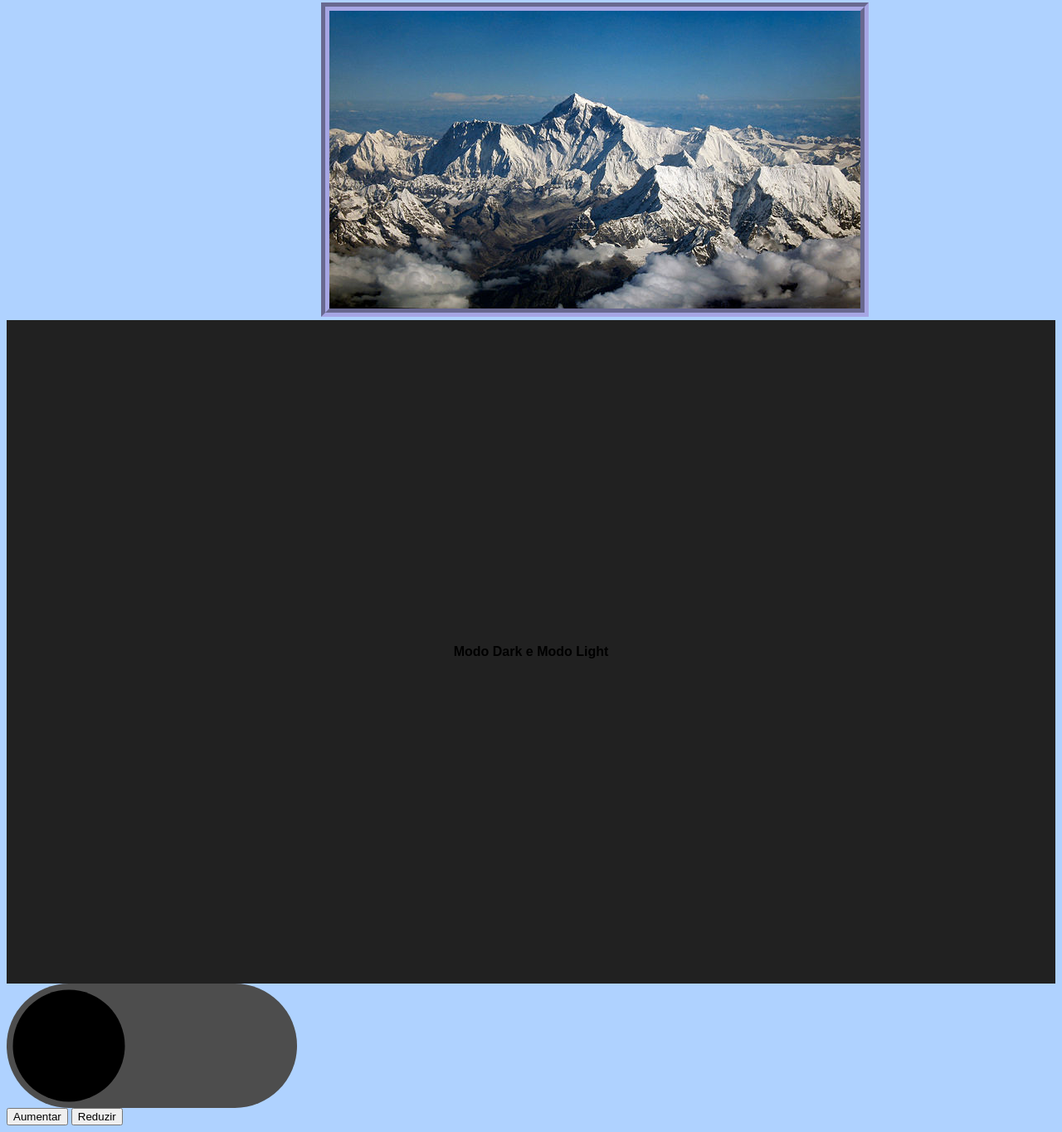
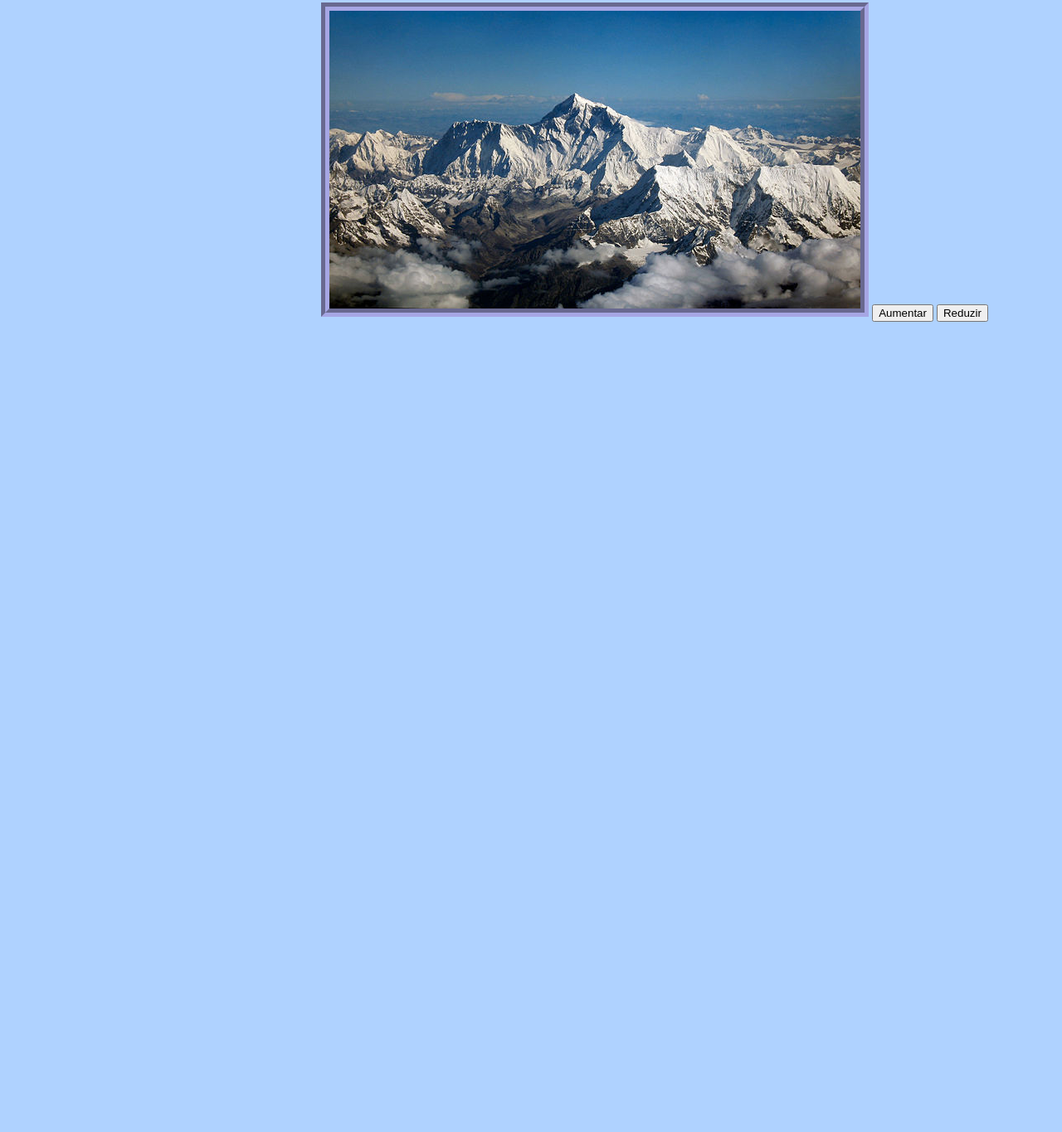
Before and after one commit to Mist00o/asfnajsfibsadkfh, a plain HTML site: page index.html in a window 1280 px wide. Shown: the part 767-2132 px from the top of the page at 83% size. After the commit the page ends 1163 px from the top, so only its background shows below. Drawn offline with Linux system fonts and the light colour scheme.

Commit message:
adsasdasd

```diff
--- a/index.html
+++ b/index.html
@@ -21,10 +21,6 @@
 <link rel="preconnect" href="https://fonts.gstatic.com" crossorigin>
 <link href="https://fonts.googleapis.com/css2?family=Permanent+Marker&family=Rowdies:wght@300;400;700&display=swap" rel="stylesheet">
 
-<h4>Modo Dark e Modo Light</h4>
-<div class="trilho">
-    <div class="indicador"></div>
-</div>
 <button onclick="changeFontSize('aumentar')">Aumentar</button>
 <button onclick="changeFontSize('reduzir')">Reduzir</button><script>
 function changeFontSize(action){
--- a/style.css
+++ b/style.css
@@ -33,32 +33,3 @@ body{background-color: rgb(175, 210, 255);
 
 h2{margin-left: 5%;}
 h3{margin-left: 5%;}
-
-h4{margin: 0;
-    padding: 0;
-    box-sizing: border-box;
-    font-family: sans-serif;
-    height: 100vh;
-    display: flex;
-    justify-content: center;
-    align-items: center;
-    background-color: #212121;
-
-}
-
-.trilho{
-    width: 350px;
-    height: 150px;
-    background-color: #4d4d4d;
-    border-radius: 150px;
-    position: relative;
-}
-
-.trilho .indicador{
-    width: 150px;
-    height: 150px;
-    background-color: black;
-    border-radius: 50%;
-    transform: scale(.9);
-
-}
```
